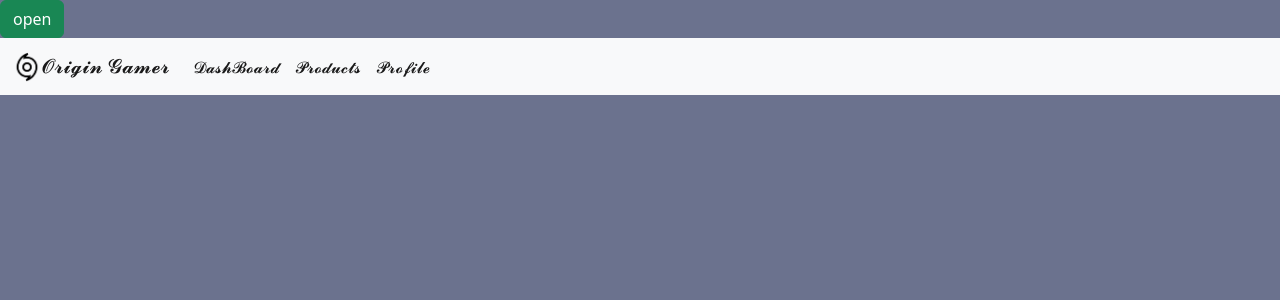
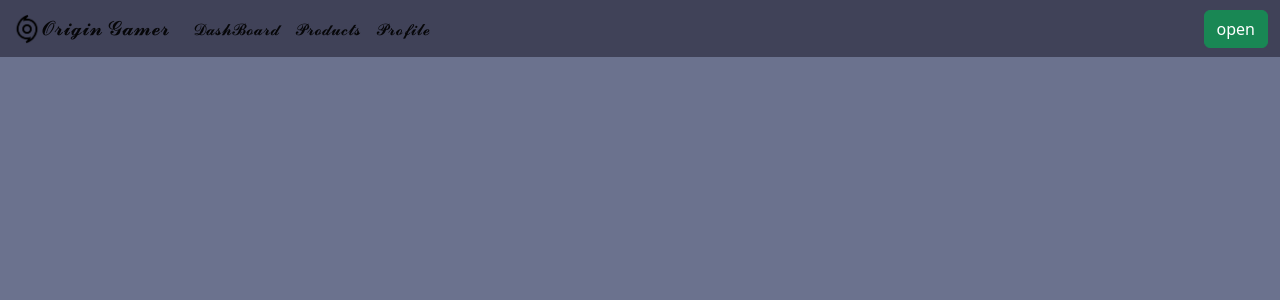
Before and after one commit to SuperGhostSama/Origin-Gamer-Admin, a PHP site: page /sidenav.html in a window 1280 px wide. Shown: the top 300 px of the page. Run offline with PHP 8.4, Linux system fonts and the light colour scheme.

Commit message:
changed the color of the navbar

```diff
--- a/sidenav.html
+++ b/sidenav.html
@@ -22,13 +22,12 @@
         <a href="#">Contact</a>
       </div>
 
-      <!-- Use any element to open the sidenav -->
-      <button class="btn btn-success" onclick="openNav()">open</button>
+
 
       <!-- Add all page content inside this div if you want the side nav to push page content to the right (not used if you only want the sidenav to sit on top of the page -->
       <div id="main">
         <!-- NAVBAR -->
-        <nav class="navbar navbar-expand-lg navbar-light bg-light ">
+        <nav class="navbar navbar-expand-lg">
           <div class="container-fluid">
             <a class="navbar-brand" href="#"><img src="img/logo.png" alt="Logo" width="30" height="24" class="d-inline-block align-text-top" style="height: 30px">𝓞𝓻𝓲𝓰𝓲𝓷 𝓖𝓪𝓶𝓮𝓻</a>
             <button class="navbar-toggler" type="button" data-bs-toggle="collapse" data-bs-target="#navbarNavDropdown" aria-controls="navbarNavDropdown" aria-expanded="false" aria-label="Toggle navigation">
@@ -48,17 +47,9 @@
 
               </ul>
             </div>
-              <!-- <div class="d-flex ">
-                  <ul class="navbar-nav">
-                  <li class="nav-item">
-                  <a class="nav-link" href="#">LogIn</a>
-                  </li>
-                  <li class="nav-item">
-                  <a class="nav-link" href="#">SignUp</a>
-                  </li>
-                  </ul>
-              </div> -->
-          </div>
+                <!-- Use any element to open the sidenav -->
+               <button class="btn btn-success" onclick="openNav()">open</button>
+            </div>
         </nav>
       </div>
 </body>
--- a/signup.html
+++ b/signup.html
@@ -11,7 +11,7 @@
 </head>
 <body>
                 <!-- NAVBAR -->
-                <nav class="navbar navbar-expand-lg navbar-light bg-light ">
+                <nav class="navbar navbar-expand-lg ">
                   <div class="container-fluid">
                     <a class="navbar-brand" href="#"><img src="img/logo.png" alt="Logo" width="30" height="24" class="d-inline-block align-text-top" style="height: 30px">𝓞𝓻𝓲𝓰𝓲𝓷 𝓖𝓪𝓶𝓮𝓻</a>
                     <button class="navbar-toggler" type="button" data-bs-toggle="collapse" data-bs-target="#navbarNavDropdown" aria-controls="navbarNavDropdown" aria-expanded="false" aria-label="Toggle navigation">
--- a/style.css
+++ b/style.css
@@ -32,3 +32,7 @@ p a:hover {
 body {
 background-color: #6B728E !important;
 }
+/* Triying to make the background of navbar change color */
+.navbar {
+    background-color: #404258;
+}
```
Also changed, not shown: login.html (+1 -14 lines).
